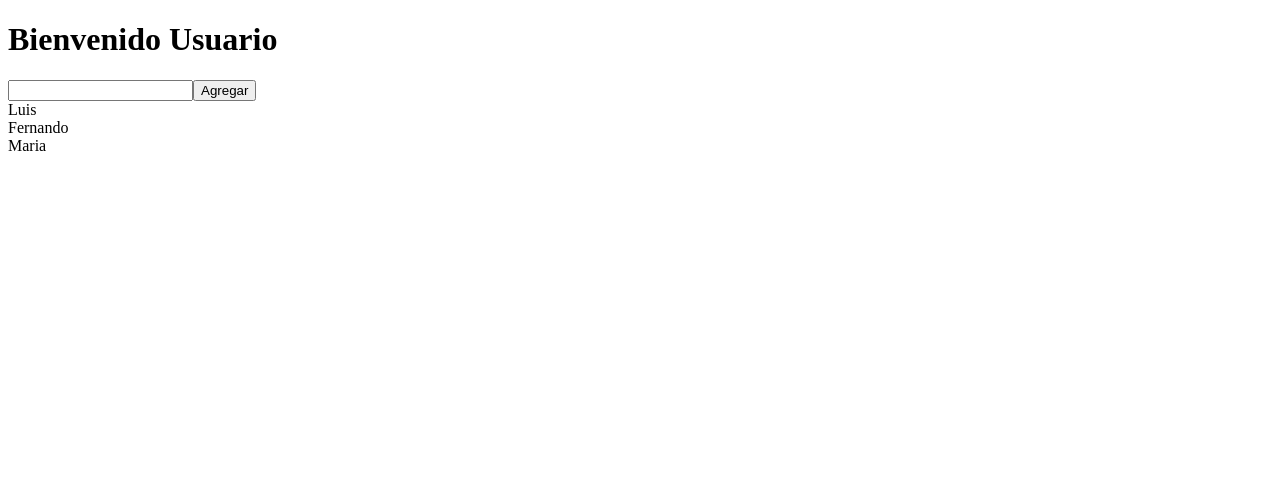
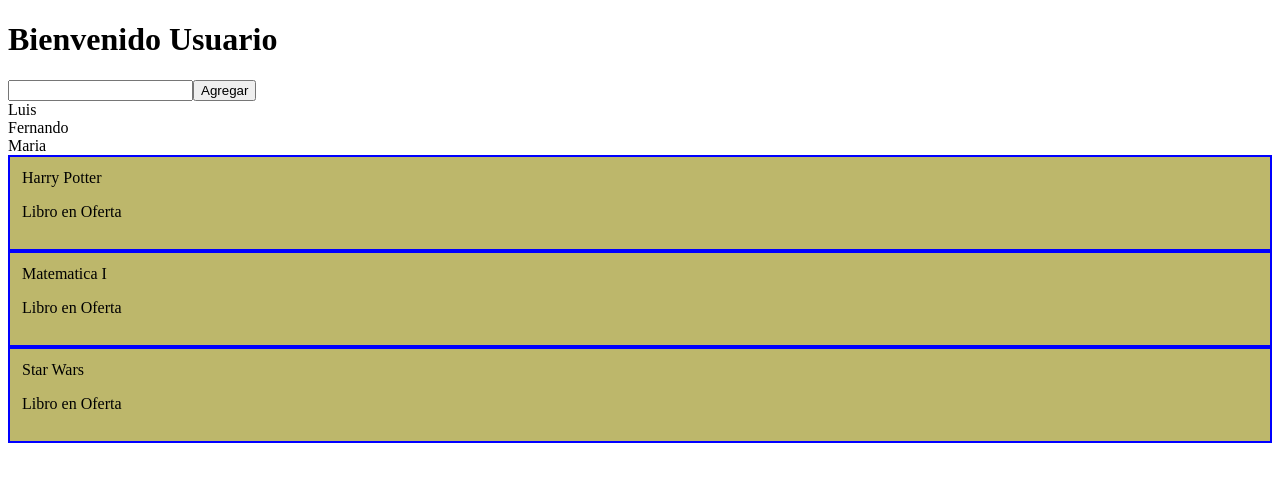
Before and after one commit to EmilianoBazanZapata/mi-web-app, an Angular app: page / in a window 1280 px wide. Shown: the top 482 px of the page. Built offline with nearby package versions, Linux system fonts and the light colour scheme.

Commit message:
Comunicacion entre componentes Angular

```diff
--- /dev/null
+++ b/src/app/Libro/libro.component.css
@@ -0,0 +1,5 @@
+.libro {
+  border: 2px solid blue;
+  padding: 12px;
+  background-color: darkkhaki;
+}
--- /dev/null
+++ b/src/app/Libro/libro.component.html
@@ -0,0 +1,6 @@
+<div class="libro">
+  <div>
+    {{tituloLibro}}
+    <p>Libro en Oferta</p>
+  </div>
+</div>
--- /dev/null
+++ b/src/app/Libros/libros.component.html
@@ -0,0 +1 @@
+<app-libro *ngFor="let libro of libros" [tituloLibro]="libro"></app-libro>
--- /dev/null
+++ b/src/app/Libros/libros.component.ts
@@ -0,0 +1,9 @@
+import { Component } from '@angular/core';
+
+@Component({
+  selector: 'app-libros',
+  templateUrl: './libros.component.html',
+})
+export class LibrosComponent {
+  libros = ['Harry Potter', 'Matematica I', 'Star Wars'];
+}
--- a/src/app/usuario.component.html
+++ b/src/app/usuario.component.html
@@ -7,3 +7,5 @@
 <div *ngFor="let usaurio of usuarios">
   {{ usaurio }}
 </div>
+
+<app-libros></app-libros>
```
Also changed, not shown: src/app/Libro/libro.component.ts (added, +10 -0 lines), src/app/app.module.ts (+8 -8 lines).
